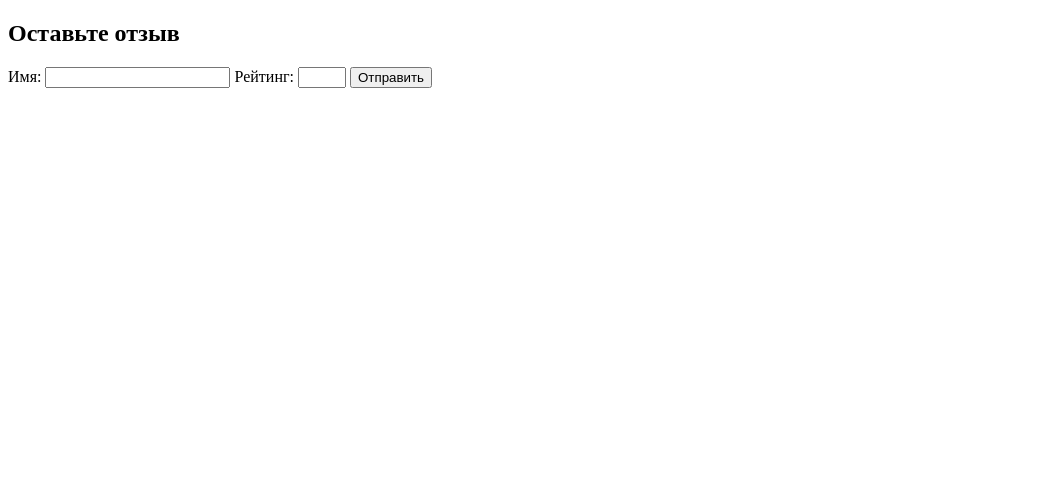
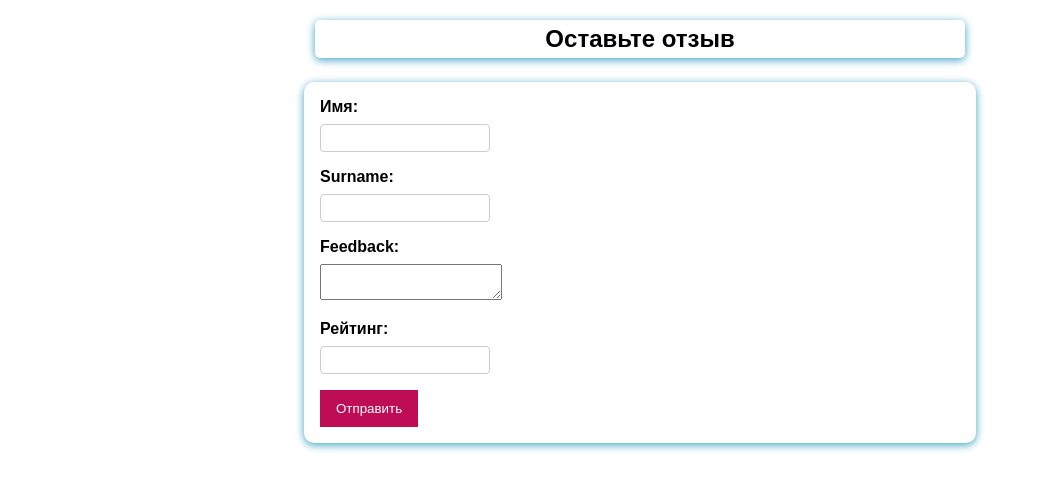
Before and after one commit to KuBaN658/djangoprojects, a Django app: page / in a window 1280 px wide. Shown: the top 490 px of the page, without its empty margins (0-1037 px from the left). Run offline with Django 4.2, Linux system fonts and the light colour scheme.

Commit message:
добавление стилей

```diff
--- a/form_project/feedback/forms.py
+++ b/form_project/feedback/forms.py
@@ -8,6 +8,6 @@ class FeedbackForm(forms.Form):
             'min_length': 'Слишком мало символов',
             'requered': 'Укажите хотя бы один символ'
         })
-    # surname = forms.CharField()
-    # feedback = forms.CharField(widget=forms.Textarea(attrs={'rows': 2, 'cols': 20}))
+    surname = forms.CharField()
+    feedback = forms.CharField(widget=forms.Textarea(attrs={'rows': 2, 'cols': 20}))
     rating = forms.IntegerField(label='Рейтинг',min_value=0, max_value=5)
--- /dev/null
+++ b/form_project/feedback/static/feedback/forms.css
@@ -0,0 +1,78 @@
+body {
+    margin: 0;
+    font-family: Sans-Serif;
+}
+
+h2{
+    width:50%;
+    margin: 20px auto 5px;
+    text-align: center;
+    padding: 5px;
+    border-radius: 5px;
+    box-shadow: 0 2px 8px #3ca3c1;
+}
+
+form {
+    margin: 1.5rem auto 5px;
+    width: 90%;
+    max-width: 40rem;
+    padding: 1rem;
+    border-radius: 10px;
+    font-size: 16px;
+    background-color: white;
+    box-shadow: 0 2px 8px #3ca3c1;
+}
+
+button {
+    cursor: pointer;
+    background-color: #bf0d55;
+    color: white;
+    border: 10px solid #bf0d55;
+}
+
+button:hover,
+button:active {
+    background-color: #320777;
+    border-color: #320777;
+}
+
+.form-style {
+    margin-bottom: 1rem;
+}
+
+.form-style input {
+    font: inherit;
+    padding: 0.25rem;
+    border-radius: 4px;
+    border: 1px solid #ccc;
+    display: block;
+    width: 10rem;
+}
+
+.form-style input:focus {
+    border-color: #1f0050;
+    background-color: #f4eeff;
+    outline: none;
+}
+
+.form-style label {
+    font-weight: bold;
+    display: block;
+    margin-bottom: 0.5rem;
+}
+
+.errorlist {
+    list-style: none;
+    margin: 0;
+    padding: 0;
+    color: #ff2650
+}
+
+.errors input {
+    border-color: #aa1754;
+    background-color: #f4eeff;
+}
+
+.errors label{
+ color: #000;
+}
--- a/form_project/feedback/templates/feedback/feedback.html
+++ b/form_project/feedback/templates/feedback/feedback.html
@@ -1,14 +1,28 @@
 <!DOCTYPE html>
+
+{% load static %}
+
 <html lang="en">
 <head>
     <meta charset="UTF-8">
     <title>Title</title>
+    <link rel="stylesheet" href="{% static 'feedback/forms.css' %}">
 </head>
 <body>
   <h2>Оставьте отзыв</h2>
   <form action="/" method="post">
       {% csrf_token %}
-        {{ form }}
+
+      {% for field in form%}
+
+        <div class="form-style {% if field.errors %} errors {% endif %}">
+          {{ field.label_tag }}
+          {{ field.errors }}
+          {{ field }}
+        </div>
+
+      {% endfor %}
+
       <button type="submit">Отправить</button>
   </form>
 </body>
```
